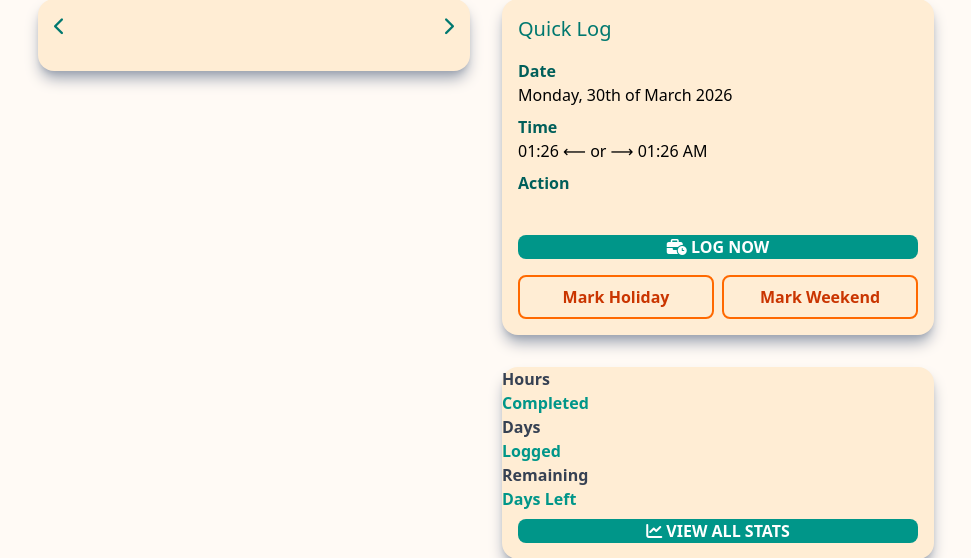
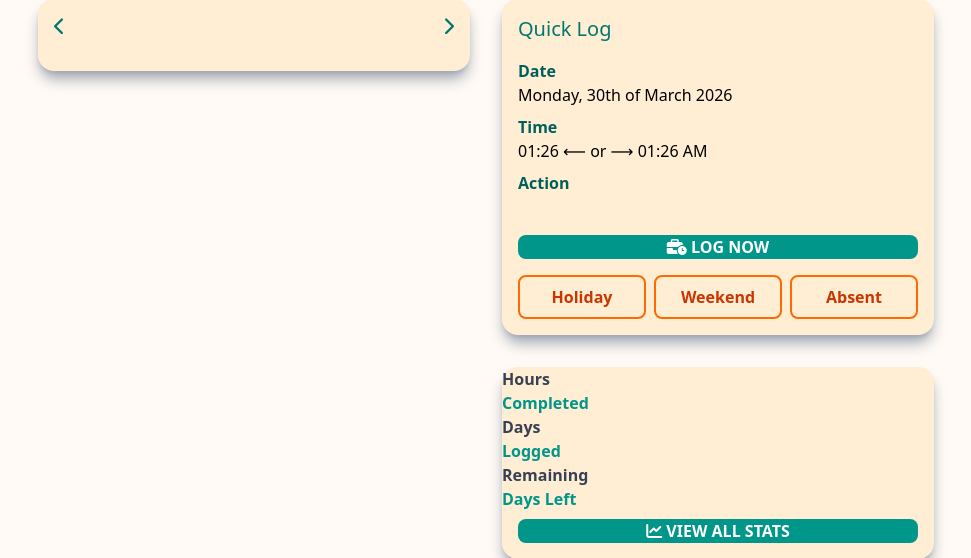
Before and after one commit to michaelgelooooo/Internship-Tracker, a Django app: template Main/templates/pages/index.html in a window 1280 px wide. Shown: the part 105-663 px from the top of the page, without its empty margins (154-1125 px from the left). Run offline with Django 5.2, Linux system fonts and the light colour scheme; the template is opened without the code that fills it, so the values that code supplies are empty; some libraries are stand-ins or nearby versions.

Commit message:
Added absent day functionality

```diff
--- a/Main/admin.py
+++ b/Main/admin.py
@@ -14,6 +14,7 @@ class DailyTimeRecordInline(admin.TabularInline):  # or StackedInline
         "total_hours",
         "is_weekend",
         "is_holiday",
+        "is_absent",
     )
     readonly_fields = ("total_hours",)
 
--- a/Main/models.py
+++ b/Main/models.py
@@ -35,6 +35,7 @@ class DailyTimeRecord(models.Model):
     total_hours = models.FloatField(default=0)
     is_holiday = models.BooleanField(default=False)
     is_weekend = models.BooleanField(default=False)
+    is_absent = models.BooleanField(default=False)
 
     class Meta:
         unique_together = ("internship", "date")
@@ -108,7 +109,7 @@ class DailyTimeRecord(models.Model):
     def save(self, *args, **kwargs):
         self.full_clean()
 
-        if self.is_weekend or self.is_holiday:
+        if self.is_weekend or self.is_holiday or self.is_absent:
             self.total_hours = 0
         else:
             am_hours = self.calculate_block(self.am_in, self.am_out)
--- a/Main/static/js/main.js
+++ b/Main/static/js/main.js
@@ -23,7 +23,8 @@ async function openModal(row) {
     document.getElementById('modal-pm-in').value = data.pm_in;
     document.getElementById('modal-pm-out').value = data.pm_out;
 
-    ['holiday', 'weekend', 'delete'].forEach(prefix => {
+    // UPDATE THIS LINE: Add 'absent' to the array
+    ['holiday', 'weekend', 'absent', 'delete'].forEach(prefix => {
         document.getElementById(`modal-${prefix}-day`).value = day;
         document.getElementById(`modal-${prefix}-month`).value = month;
         document.getElementById(`modal-${prefix}-year`).value = year;
@@ -35,7 +36,8 @@ async function openModal(row) {
         { weekday: 'long', year: 'numeric', month: 'long', day: 'numeric' }
     );
 
-    const disableForm = data.is_holiday || data.is_weekend;
+    // UPDATE THIS LINE: Add data.is_absent to the condition
+    const disableForm = data.is_holiday || data.is_weekend || data.is_absent;
     ['modal-am-in', 'modal-am-out', 'modal-pm-in', 'modal-pm-out'].forEach(id => {
         document.getElementById(id).disabled = disableForm;
     });
@@ -43,14 +45,20 @@ async function openModal(row) {
 
     const holidayBtn = document.getElementById('holiday-btn');
     const weekendBtn = document.getElementById('weekend-btn');
+    const absentBtn = document.getElementById('absent-btn'); // ADD THIS LINE
 
     holidayBtn.classList.toggle('bg-orange-500', data.is_holiday);
     holidayBtn.classList.toggle('text-white', data.is_holiday);
-    holidayBtn.textContent = data.is_holiday ? "Unmark as Holiday" : "Mark as Holiday";
+    holidayBtn.textContent = data.is_holiday ? "Holiday" : "Holiday";
 
     weekendBtn.classList.toggle('bg-orange-500', data.is_weekend);
     weekendBtn.classList.toggle('text-white', data.is_weekend);
-    weekendBtn.textContent = data.is_weekend ? "Unmark as Weekend" : "Mark as Weekend";
+    weekendBtn.textContent = data.is_weekend ? "Weekend" : "Weekend";
+
+    // ADD THESE LINES: Handle absent button
+    absentBtn.classList.toggle('bg-orange-500', data.is_absent);
+    absentBtn.classList.toggle('text-white', data.is_absent);
+    absentBtn.textContent = data.is_absent ? "Absent" : "Absent";
 
     // Open modal with fallback for browsers without native dialog support
     const modal = document.getElementById('log-modal');
--- a/Main/templates/pages/index.html
+++ b/Main/templates/pages/index.html
@@ -46,8 +46,8 @@
                     </div>
                 </form>
 
-                <!-- HOLIDAY / WEEKEND FORMS -->
-                <div class="grid grid-cols-2 gap-2">
+                <!-- HOLIDAY / WEEKEND / ABSENT FORMS -->
+                <div class="grid grid-cols-3 gap-2">
                     <form method="POST" action="{% url 'mark-day' %}">
                         {% csrf_token %}
                         <input type="hidden" name="day" value="{{ today_quick_log.day }}">
@@ -58,7 +58,7 @@
                         <input type="hidden" name="mark" value="holiday">
                         <button type="submit"
                             class="w-full py-2 font-semibold rounded-lg border-2 border-orange-500 hover:bg-orange-200 transition {% if today_is_holiday %}bg-orange-500 text-white{% else %}text-orange-700{% endif %}">
-                            {% if today_is_holiday %}Unmark Holiday{% else %}Mark Holiday{% endif %}
+                            Holiday
                         </button>
                     </form>
 
@@ -72,7 +72,21 @@
                         <input type="hidden" name="mark" value="weekend">
                         <button type="submit"
                             class="w-full py-2 font-semibold rounded-lg border-2 border-orange-500 hover:bg-orange-200 transition {% if today_is_weekend %}bg-orange-500 text-white{% else %}text-orange-700{% endif %}">
-                            {% if today_is_weekend %}Unmark Weekend{% else %}Mark Weekend{% endif %}
+                            Weekend
+                        </button>
+                    </form>
+
+                    <form method="POST" action="{% url 'mark-day' %}">
+                        {% csrf_token %}
+                        <input type="hidden" name="day" value="{{ today_quick_log.day }}">
+                        <input type="hidden" name="month" value="{{ today_quick_log.month }}">
+                        <input type="hidden" name="year" value="{{ today_quick_log.year }}">
+                        <input type="hidden" name="redirect_month" value="{{ current_month }}">
+                        <input type="hidden" name="redirect_year" value="{{ current_year }}">
+                        <input type="hidden" name="mark" value="absent">
+                        <button type="submit"
+                            class="w-full py-2 font-semibold rounded-lg border-2 border-orange-500 hover:bg-orange-200 transition {% if today_is_absent %}bg-orange-500 text-white{% else %}text-orange-700{% endif %}">
+                            Absent
                         </button>
                     </form>
                 </div>
--- a/Main/templates/partials/log-calendar.html
+++ b/Main/templates/partials/log-calendar.html
@@ -44,6 +44,8 @@
                     <td colspan="5" class="text-center font-bold">HOLIDAY</td>
                     {% elif row.is_weekend %}
                     <td colspan="5" class="text-center font-bold">WEEKEND</td>
+                    {% elif row.is_absent %}
+                    <td colspan="5" class="text-center font-bold">ABSENT</td>
                     {% else %}
                     <td>{{ row.am_in|time:"H:i"|default:"-" }}</td>
                     <td>{{ row.am_out|time:"H:i"|default:"-" }}</td>
--- a/Main/templates/partials/log-modal.html
+++ b/Main/templates/partials/log-modal.html
@@ -38,8 +38,8 @@
         </form>
 
         <!-- HOLIDAY / WEEKEND FORMS -->
-        <div class="grid grid-cols-1 sm:grid-cols-2 gap-4 mb-6">
-            <form method="POST" action="{% url 'mark-day' %}" class="w-full">
+        <div class="grid grid-cols-3 gap-2 mb-6">
+            <form method="POST" action="{% url 'mark-day' %}">
                 {% csrf_token %}
                 <input type="hidden" name="day" id="modal-holiday-day">
                 <input type="hidden" name="month" id="modal-holiday-month">
@@ -47,11 +47,11 @@
                 <input type="hidden" name="mark" value="holiday">
                 <button id="holiday-btn" type="submit"
                     class="w-full py-2 text-orange-700 font-semibold rounded-lg border-2 border-orange-500 hover:bg-orange-200 transition">
-                    Mark as Holiday
+                    Holiday
                 </button>
             </form>
 
-            <form method="POST" action="{% url 'mark-day' %}" class="w-full">
+            <form method="POST" action="{% url 'mark-day' %}">
                 {% csrf_token %}
                 <input type="hidden" name="day" id="modal-weekend-day">
                 <input type="hidden" name="month" id="modal-weekend-month">
@@ -59,7 +59,19 @@
                 <input type="hidden" name="mark" value="weekend">
                 <button id="weekend-btn" type="submit"
                     class="w-full py-2 text-orange-700 font-semibold rounded-lg border-2 border-orange-500 hover:bg-orange-200 transition">
-                    Mark as Weekend
+                    Weekend
+                </button>
+            </form>
+
+            <form method="POST" action="{% url 'mark-day' %}">
+                {% csrf_token %}
+                <input type="hidden" name="day" id="modal-absent-day">
+                <input type="hidden" name="month" id="modal-absent-month">
+                <input type="hidden" name="year" id="modal-absent-year">
+                <input type="hidden" name="mark" value="absent">
+                <button id="absent-btn" type="submit"
+                    class="w-full py-2 text-orange-700 font-semibold rounded-lg border-2 border-orange-500 hover:bg-orange-200 transition">
+                    Absent
                 </button>
             </form>
         </div>
```
Also changed, not shown: Main/views.py (+59 -5 lines), Main/migrations/0005_dailytimerecord_is_absent.py (added).
